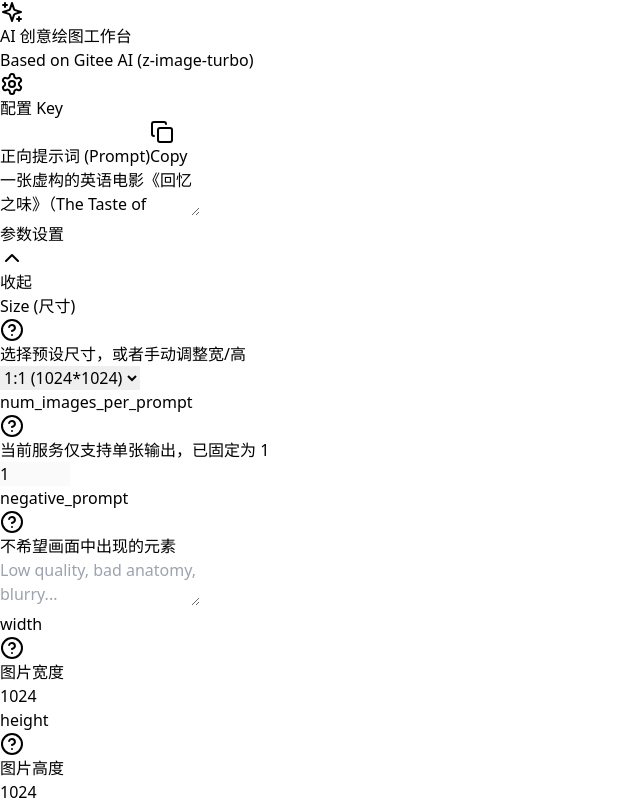
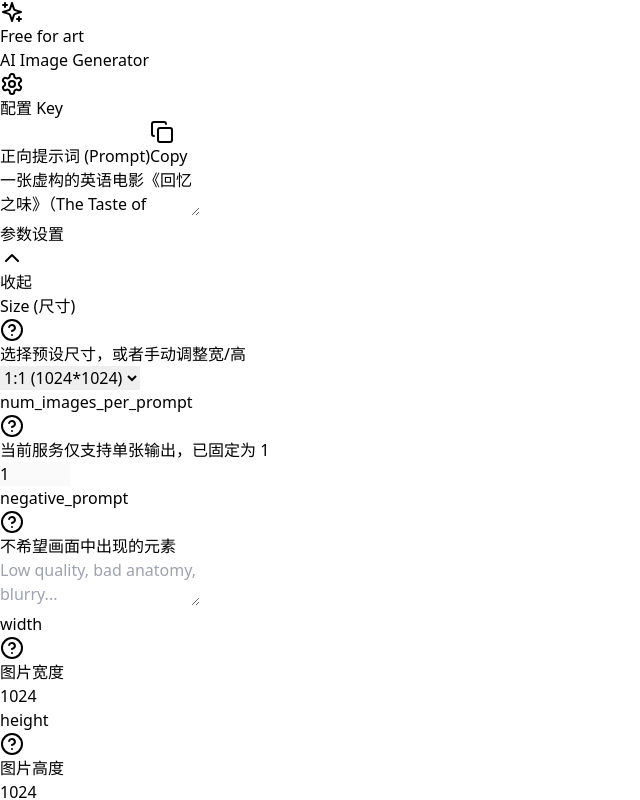
Before and after one commit to zt6453928/zimage, a React (Vite) app: page / in a window 1280 px wide. Shown: the top 800 px of the page, without its empty margins (0-640 px from the left). Built offline with nearby package versions, Linux system fonts and the light colour scheme.

Commit message:
Update title to 'Free for art' and subtitle to 'AI Image Generator'

```diff
--- a/src/App.jsx
+++ b/src/App.jsx
@@ -272,8 +272,8 @@ const App = () => {
               <Sparkles className="w-5 h-5 text-white" />
             </div>
             <div>
-              <h1 className="text-xl font-bold text-white tracking-tight">AI 创意绘图工作台</h1>
-              <p className="text-slate-400 text-xs">Based on Gitee AI (z-image-turbo)</p>
+              <h1 className="text-xl font-bold text-white tracking-tight">Free for art</h1>
+              <p className="text-slate-400 text-xs">AI Image Generator</p>
             </div>
           </div>
 
```
